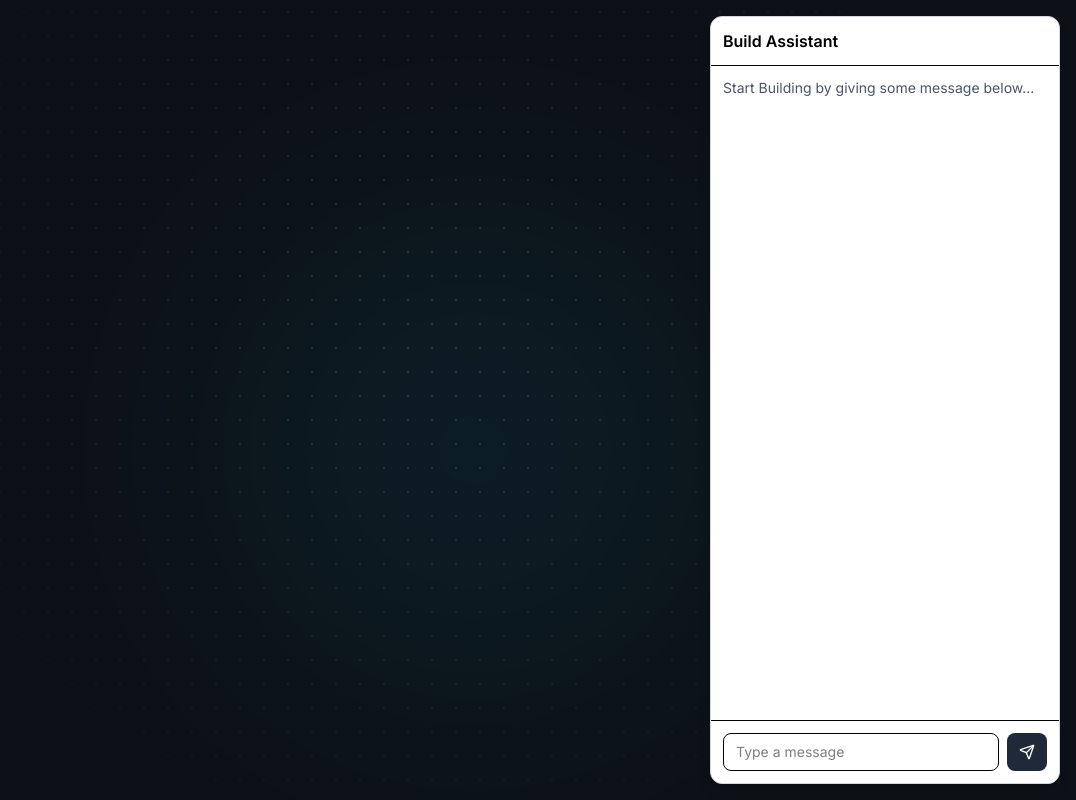
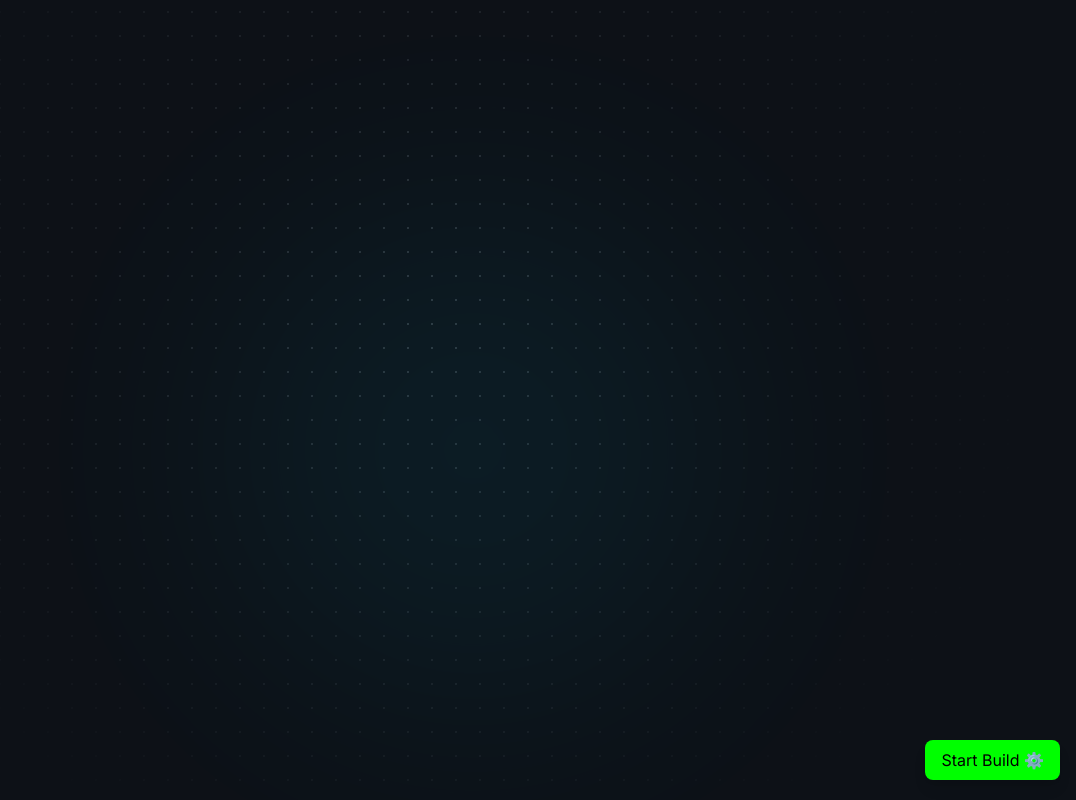
Before and after one commit to Gaurav775-Git/Server_Flow, a React (Vite) app in the folder client/: page /playground in a window 1280 px wide. Shown: the whole page, without its empty margins (204-1280 px from the left). Built offline with nearby package versions, Linux system fonts and the light colour scheme.

Commit message:
Expand button added for the chatbox ui in playgroung

```diff
--- a/client/src/components/chat_box/Chat_Box.jsx
+++ b/client/src/components/chat_box/Chat_Box.jsx
@@ -3,6 +3,7 @@ import { useForm } from 'react-hook-form'
 import { Send } from 'lucide-react'
 
 const Chat_Box = () => {
+  const [expand , setexpand] = useState(false);
   const { register, handleSubmit, reset } = useForm()
   const [reply, setReply] = useState('')
 
@@ -17,8 +18,21 @@ const Chat_Box = () => {
     reset()
   }
 
+  if(!expand){
+    return (
+      <button
+      onClick={()=>{setexpand(true)}}
+      className="absolute bottom-5 right-4 rounded-lg bg-[lime] px-4 py-2 text-black shadow-lg">
+        Start Build ⚙️
+      </button>
+    )
+  }
+
   return (
     <aside className="absolute bottom-4 right-4 top-4 w-[350px] flex flex-col rounded-xl border border-gray-300 bg-white shadow-lg">
+
+      <button onClick={()=>{setexpand(false)}}>X</button>
+
       <div className="border-b p-3 font-semibold">Build Assistant</div>
 
       <div className="flex-1 overflow-y-auto p-3 text-sm text-gray-600">
```
